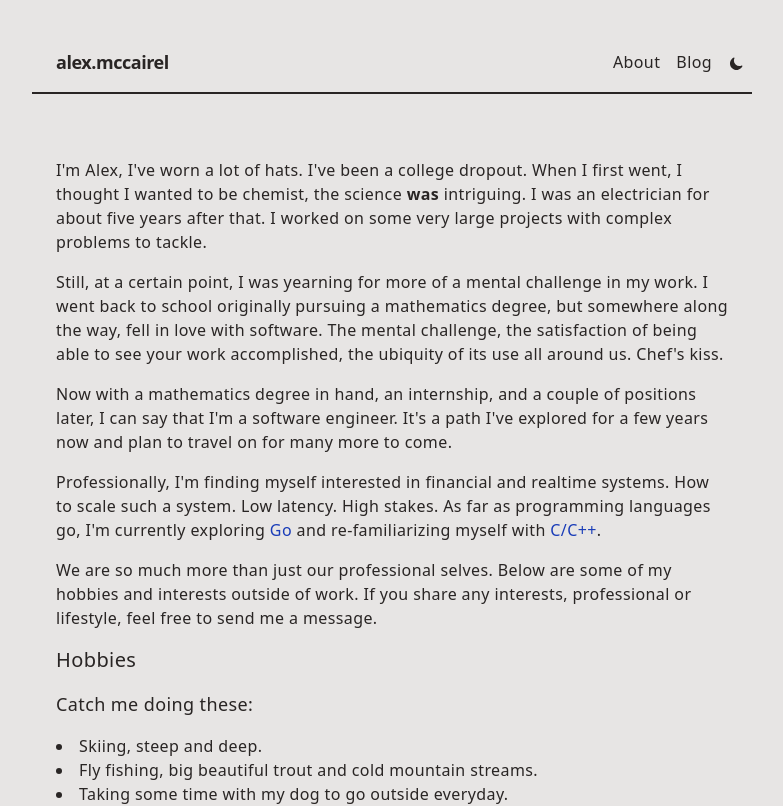
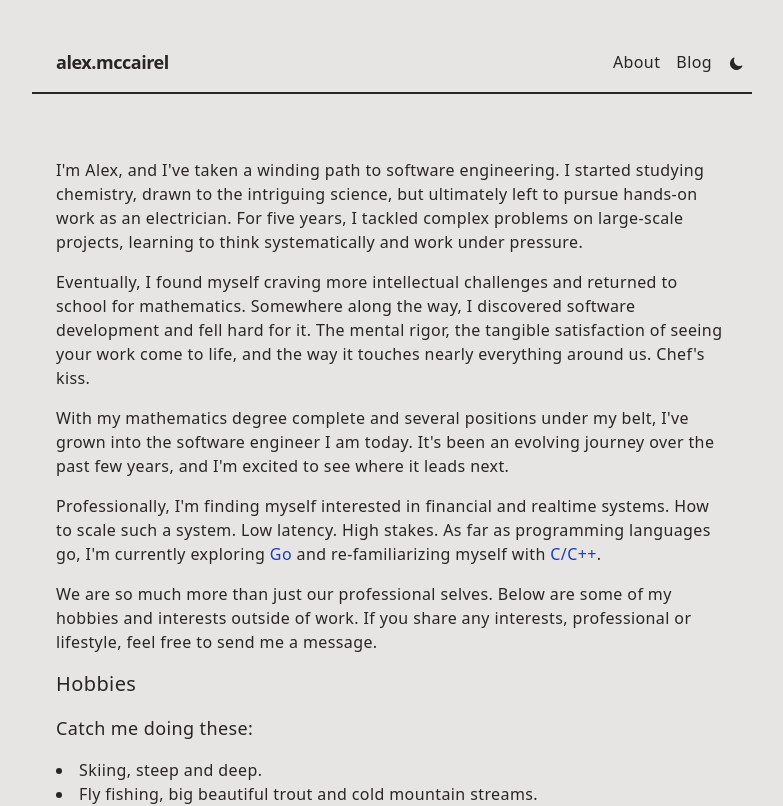
Before and after one commit to amccairel/portfolio-site, a Next.js app: page /about in a window 1280 px wide. Shown: the top 806 px of the page, without its empty margins (248-1031 px from the left). Built offline with nearby package versions, Linux system fonts and the light colour scheme.

Commit message:
-updated metadata -updated building-a-portfolio-site.mdx typos -updated about/page.tsx

```diff
--- a/src/app/about/page.tsx
+++ b/src/app/about/page.tsx
@@ -4,20 +4,21 @@ export default function About() {
     return (
         <section className="px-6 py-2">
             <p className={'mb-4'}>
-                I&apos;m Alex, I&apos;ve worn a lot of hats. I&apos;ve been a college dropout. When I first went, I thought I
-                wanted to be chemist, the science <b>was</b> intriguing. I was an electrician for about five years
-                after that. I worked on some very large projects with complex problems to tackle.
+                I&apos;m Alex, and I&apos;ve taken a winding path to software engineering. I started studying chemistry,
+                drawn to the intriguing science, but ultimately left to pursue hands-on work as an electrician. For five
+                years, I tackled complex problems on large-scale projects, learning to think systematically and work
+                under pressure.
             </p>
             <p className={'mb-4'}>
-                Still, at a certain point, I was yearning for more of a mental challenge in my work. I went back to
-                school originally pursuing a mathematics degree, but somewhere along the way, fell in love with software.
-                The mental challenge, the satisfaction of being able to see your work accomplished, the ubiquity of its
-                use all around us. Chef&apos;s kiss.
+                Eventually, I found myself craving more intellectual challenges and returned to school for mathematics.
+                Somewhere along the way, I discovered software development and fell hard for it. The mental rigor, the
+                tangible satisfaction of seeing your work come to life, and the way it touches nearly everything around
+                us. Chef&apos;s kiss.
             </p>
             <p className={'mb-4'}>
-                Now with a mathematics degree in hand, an internship, and a couple of positions later, I can say that
-                I&apos;m a software engineer. It&apos;s a path I&apos;ve explored for a few years now and plan to travel
-                on for many more to come.
+                With my mathematics degree complete and several positions under my belt, I&apos;ve grown into the
+                software engineer I am today. It&apos;s been an evolving journey over the past few years, and I&apos;m
+                excited to see where it leads next.
             </p>
             <p className="mb-4">
                 Professionally, I&apos;m finding myself interested in financial and realtime systems. How to scale such
--- a/src/app/layout.tsx
+++ b/src/app/layout.tsx
@@ -5,7 +5,7 @@ import Footer from "@/ui/footer";
 
 export const metadata: Metadata = {
   title: "Alex McCairel | Portfolio",
-  description: "Experience and take technical deep dives at the intersection of software projects and personal interests.",
+  description: "Where code meets curiosity. Technical explorations of software projects driven by genuine interests and real-world challenges.",
   icons: "/favicon.ico",
 }
 
```
Also changed, not shown: src/content/blog/building-a-portfolio-site.mdx (+3 -3 lines).
